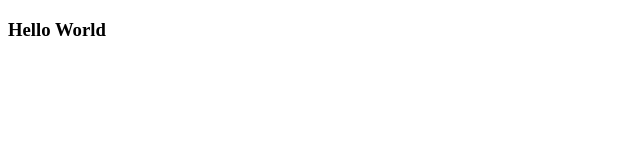
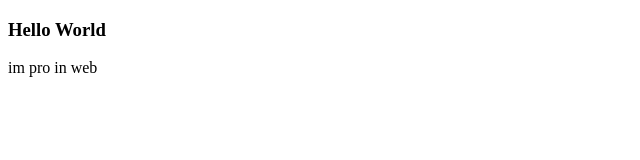
Before and after one commit to Ayush-Karmakar/dh, a plain HTML site: page index.html in a window 1280 px wide. Shown: the full height of the page, 0-640 px from the left. Drawn offline with Linux system fonts and the light colour scheme.

Commit message:
auto publish 1641559746778

```diff
--- a/index.html
+++ b/index.html
@@ -15,7 +15,7 @@
 <body>
 <div id="app">
     <h3>Hello World</h3>
-
+im pro in web
 
 
 </div>
```
